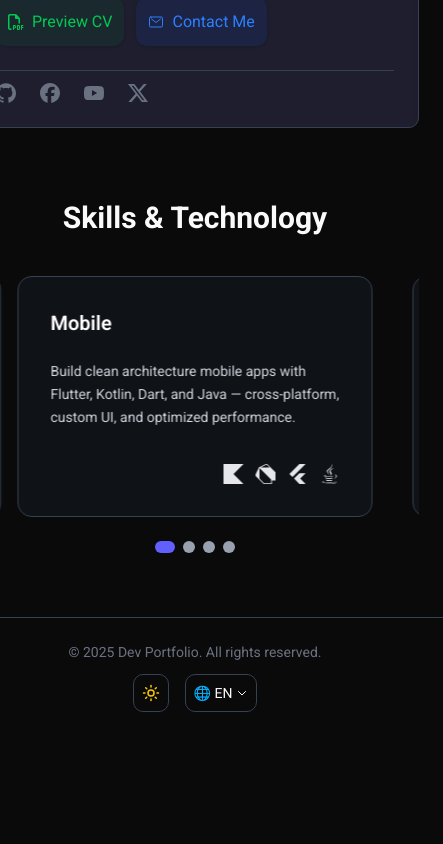
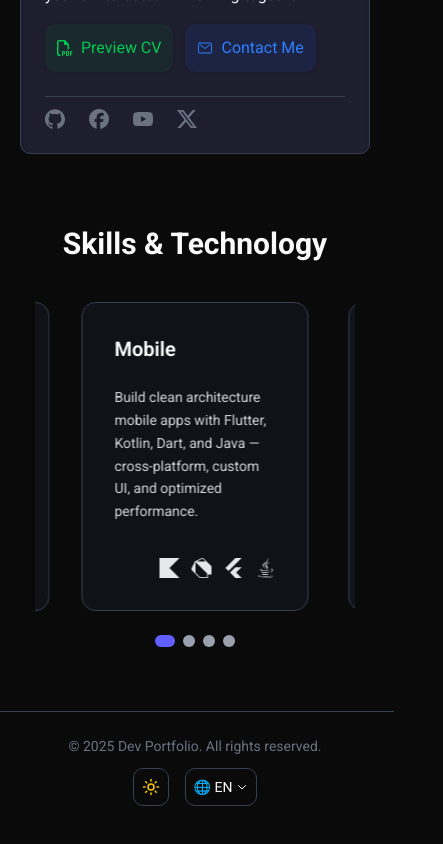
Before and after one commit to nguyenhuynhdev/nguyenhuynhdev, a Next.js app: page /en in a window 390 px wide. Shown: the part 1024-1868 px from the top of the page, 443 px wide, since content can reach past the window. Before the commit the page ends 1792 px from the top, so only its background shows below. Built offline with nearby package versions, Linux system fonts and the light colour scheme.

Commit message:
Fix mobile screen

```diff
--- a/src/app/[locale]/components/SkillsSection.tsx
+++ b/src/app/[locale]/components/SkillsSection.tsx
@@ -95,20 +95,19 @@ export default function SkillsSection({ t }: { t: any }) {
 
       {/* --- MOBILE / TABLET: Carousel --- */}
       {(isMobile || isTablet) ? (
-        <div className={`w-full mx-auto ${isMobile ? "max-w-md" : "max-w-[640px]"}`}>
+        <div className={`w-full mx-auto ${isMobile ? "max-w-xs" : "max-w-lg"}`}>
           <Carousel
             setApi={setApi}
             plugins={[Autoplay({ delay: 8000 })]}
             opts={{ loop: true, align: "center" }}
           >
-            <CarouselContent className="gap-6">
+            <CarouselContent className="gap-6 px-[5%]">
               {skillsData.map((item, idx) => (
                 <CarouselItem
                   key={idx}
-                  className="basis-[80%] flex justify-center cursor-pointer"
-                >
+                  className="basis-[80%] flex justify-center cursor-pointer">
                   <div
-                    className=" flex flex-col justify-between h-full rounded-xl border border-gray-200 dark:border-gray-700 p-8 bg-white/40 dark:bg-gray-800/30 backdrop-blur-sm text-left select-none transition-all duration-300 hover:shadow-lg hover:border-indigo-300 dark:hover:border-indigo-500">
+                    className="flex flex-col justify-between h-full rounded-xl border border-gray-200 dark:border-gray-700 p-8 bg-white/40 dark:bg-gray-800/30 backdrop-blur-sm text-left select-none transition-all duration-300 hover:shadow-lg hover:border-indigo-300 dark:hover:border-indigo-500">
                     <h3 className="text-xl font-semibold mb-3 text-gray-900 dark:text-white">
                       {item.title}
                     </h3>
@@ -150,9 +149,13 @@ export default function SkillsSection({ t }: { t: any }) {
           </div>
         </div>
       ) : (
-        /* --- DESKTOP / LAPTOP: 2x2 GRID equal height --- */
-        <div
-          className="grid grid-cols-1 md:grid-cols-2 gap-8 max-w-[1100px] mx-auto items-stretch">
+/* --- DESKTOP / LAPTOP: Grid --- */
+<div
+  className={`grid grid-cols-1 gap-8 max-w-[1100px] mx-auto items-stretch ${
+    isLaptop ? "md:grid-cols-2" : "" /* 2 cột trên laptop */
+  } ${isDesktop ? "lg:grid-cols-4" : ""}` /* 4 cột trên desktop */}
+>
+
           {skillsData.map((item, idx) => (
             <div
               key={idx}
```
